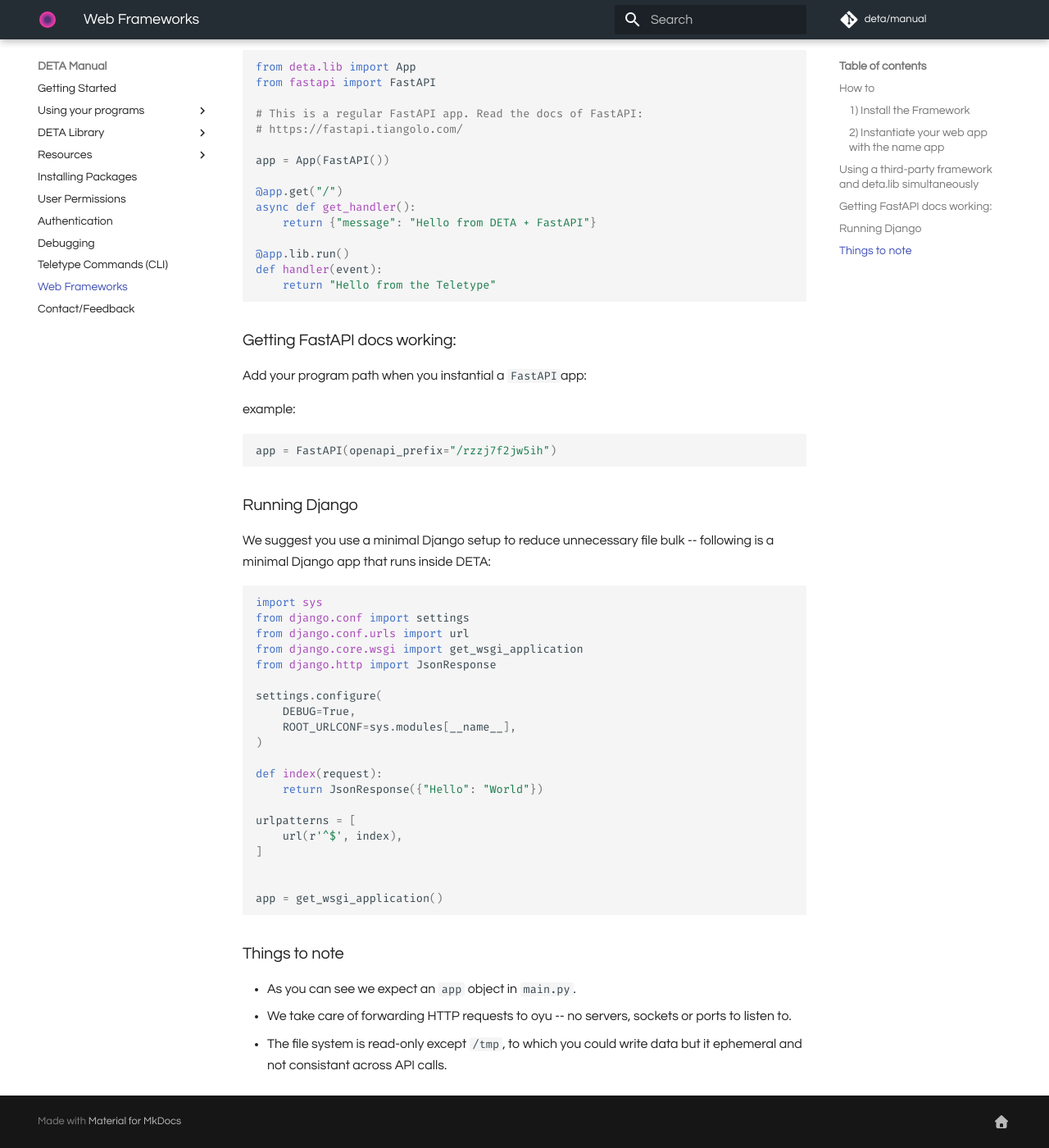
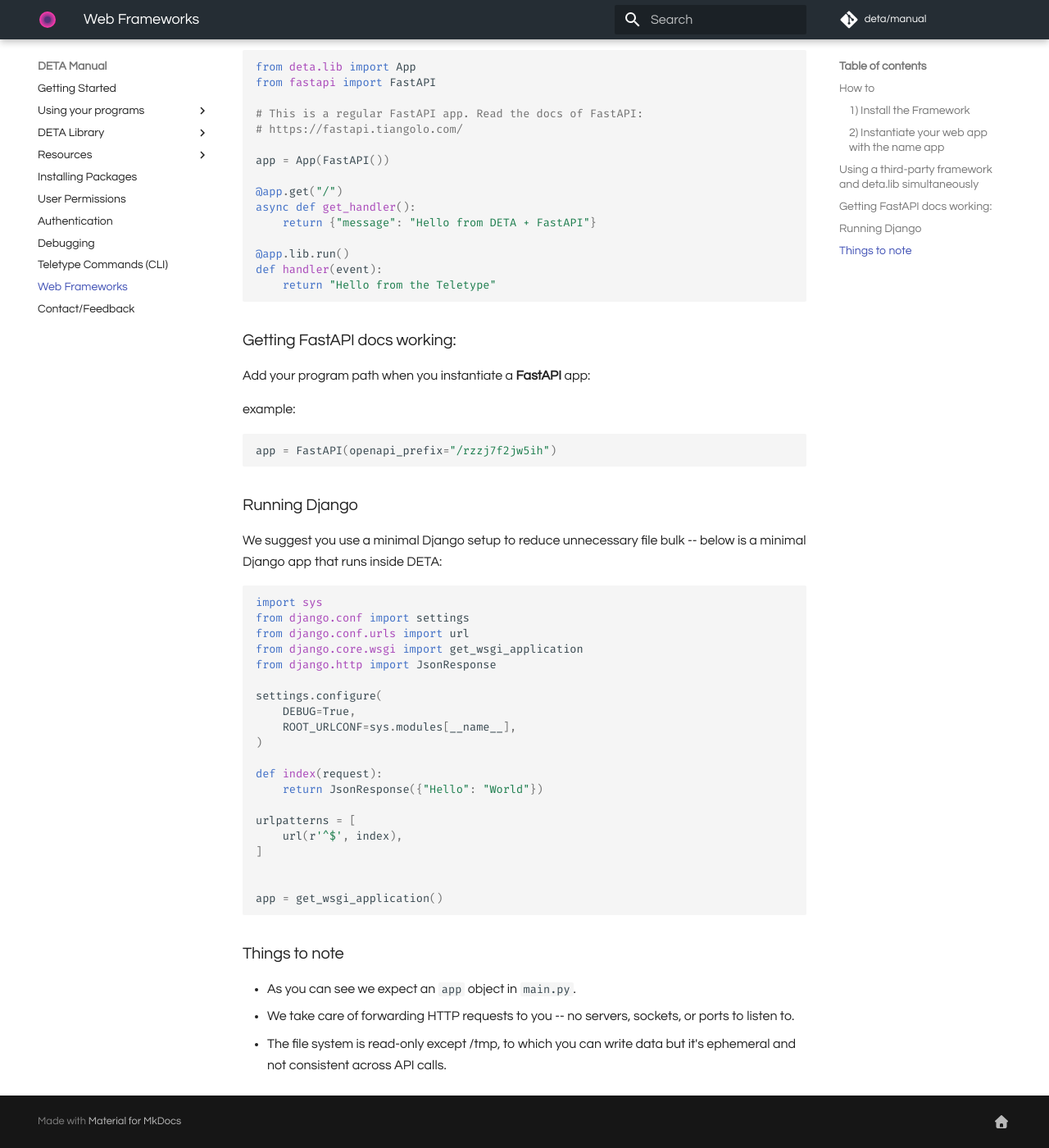
Before and after one commit to fmquaglia/manual, an MkDocs documentation site: the page built from docs/web_frameworks.md, in a window 1280 px wide and 1400 px high, scrolled down 1263 px. Shown: the whole window at 82% size. Built offline with MkDocs 1.6.1 and Material for MkDocs 9.7.7, drawn with Linux system fonts in a browser that asks for light colours; comment, search, counter and statistics services are not loaded.

Commit message:
corrections

````diff
--- a/docs/web_frameworks.md
+++ b/docs/web_frameworks.md
@@ -70,7 +70,8 @@ def handler(event):
 
 ### Getting FastAPI docs working:
 
-Add your program path when you instantial a `FastAPI`app:
+Add your program path when you instantiate a **FastAPI** app:
+
 
 example:
 
@@ -80,7 +81,7 @@ app = FastAPI(openapi_prefix="/rzzj7f2jw5ih")
 
 ### Running Django
 
-We suggest you use a minimal Django setup to reduce unnecessary file bulk -- following is a minimal Django app that runs inside DETA:
+We suggest you use a minimal Django setup to reduce unnecessary file bulk -- below is a minimal Django app that runs inside DETA:
 
 ```python
 import sys
@@ -107,5 +108,5 @@ app = get_wsgi_application()
 ### Things to note
 
 - As you can see we expect an `app` object in `main.py`.
-- We take care of forwarding HTTP requests to oyu -- no servers, sockets or ports to listen to.
-- The file system is read-only except `/tmp`, to which you could write data but it ephemeral and not consistant across API calls.
+- We take care of forwarding HTTP requests to you -- no servers, sockets, or ports to listen to.
+- The file system is read-only except /tmp, to which you can write data but it's ephemeral and not consistent across API calls.
````
